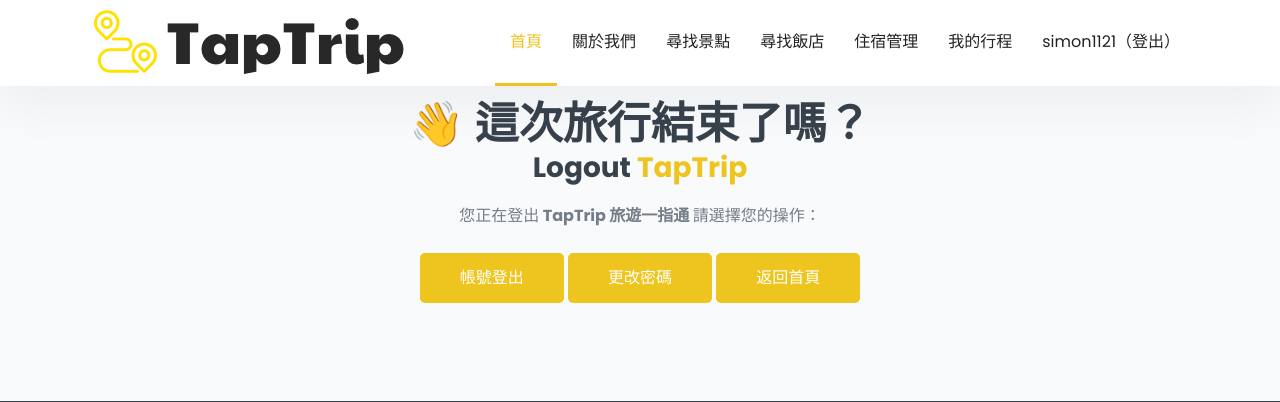
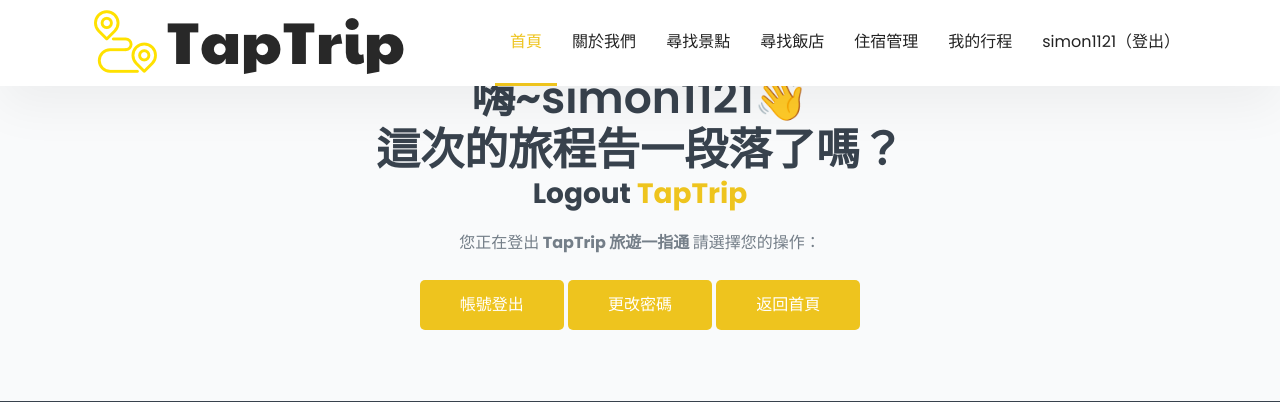
Before and after one commit to PBGlab/TapTrip, a Django app: page /logout/ in a window 1280 px wide. Shown: the top 402 px of the page. Run offline with Django 5.2, Linux system fonts and the light colour scheme; a user stored in the database is signed in; some libraries are stand-ins or nearby versions.

Commit message:
調整版面

```diff
--- a/accounts/templates/logout.html
+++ b/accounts/templates/logout.html
@@ -147,7 +147,7 @@
             <div class="row justify-content-center">
                 <div class="col-lg-6">
                     <div class="section_title text-center pb-25">
-                        <h3 class="title">👋 這次旅行結束了嗎？<br></h3>
+                        <h3 class="title">嗨~{{ request.user.username }}👋<br>這次的旅程告一段落了嗎？<br></h3>
                         <h3> Logout <span style="color: #EEC41E;">TapTrip</span></h3>
                         <p>您正在登出<strong> TapTrip 旅遊一指通 </strong> 請選擇您的操作：</p>
                     </div>
```
